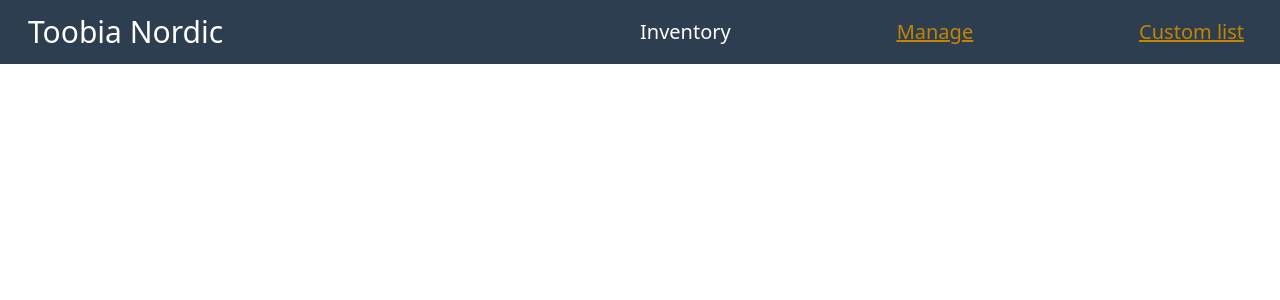
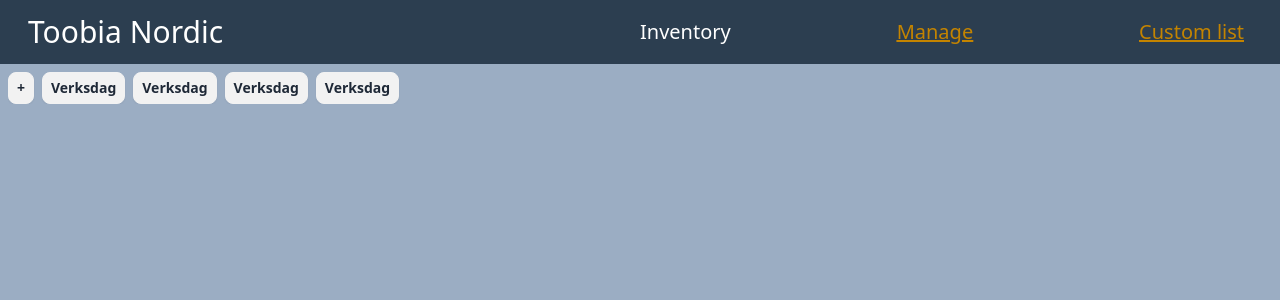
Before and after one commit to TobiasBlankJohansson/inventory-fullstack-app, a React (Vite) app in the folder frontend/: page /manage in a window 1280 px wide. Shown: the top 300 px of the page. Built offline with nearby package versions, Linux system fonts and the light colour scheme.

Commit message:
feat:add storage list in manage

```diff
--- a/frontend/src/page/Manage.tsx
+++ b/frontend/src/page/Manage.tsx
@@ -1,5 +1,17 @@
 import { Navbar } from "@/components/navbar/Navbar";
+import { Tabel } from "@/components/tabel/Tabel";
 
 export function Manage() {
-  return <Navbar currentPage={1} currentPageName="Manage"></Navbar>;
+  return (
+    <div className="h-screen flex flex-col">
+      <Navbar currentPage={1} currentPageName="Manage"></Navbar>
+      <ol className="flex h-8 gap-2 m-2 mb-0 overflow-scroll">
+        <li className="px-2 btn min-h-full h-full">+</li>
+        <li className="px-2 btn min-h-full h-full">Verksdag</li>
+        <li className="px-2 btn min-h-full h-full">Verksdag</li>
+        <li className="px-2 btn min-h-full h-full">Verksdag</li>
+        <li className="px-2 btn min-h-full h-full">Verksdag</li>
+      </ol>
+    </div>
+  );
 }
```
